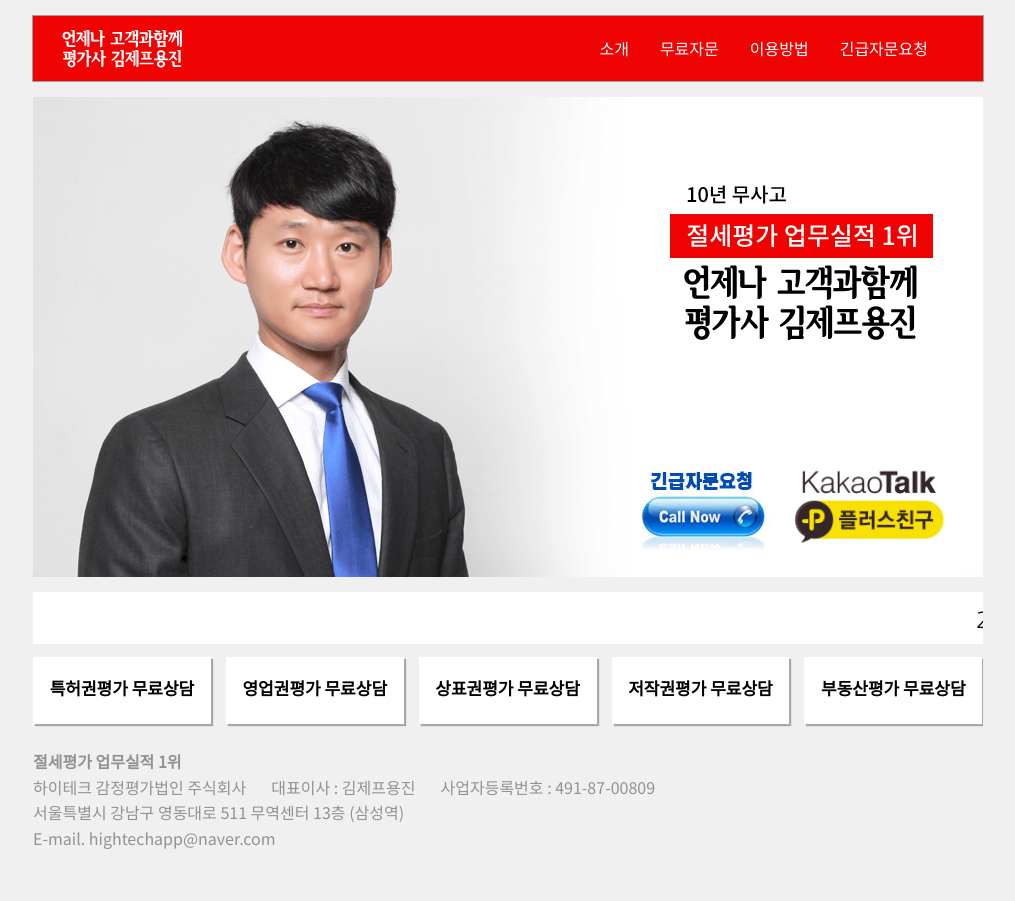
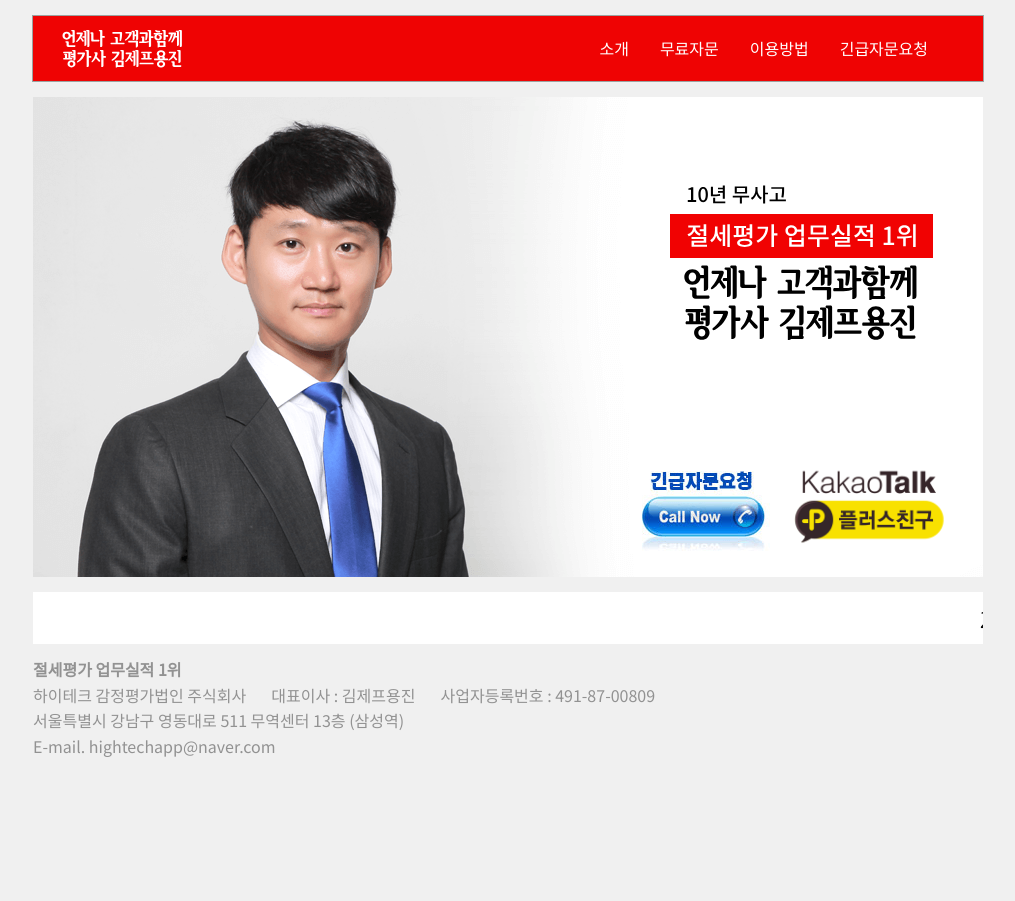
Before and after one commit to gliburch/kimyongjin, a Jekyll site: the page built from index.md, in a window 1280 px wide. Shown: the whole page, without its empty margins (132-1147 px from the left). Built offline with Jekyll 4.4.1, drawn with Linux system fonts in a browser that asks for light colours; nearby versions of some CDN libraries.

Commit message:
Clean-up

```diff
--- a/_includes/footer.html
+++ b/_includes/footer.html
@@ -94,7 +94,7 @@ footer address a:hover {
     <mark>가수이XX 저작권 평가상담</mark>
     <mark>바X김밥 대치점 영업권평가상담</mark>
   </marquee>
-  <ul class="services">
+  <!-- <ul class="services">
     {% for service in site.services %}
     <li>
       <dl onclick="location.href = '/counsel'">
@@ -105,7 +105,7 @@ footer address a:hover {
       </dl>
     </li>
     {% endfor %}
-  </ul>
+  </ul> -->
   <address>
     <p><strong>절세평가 업무실적 1위</strong></p>
     <p>
```
